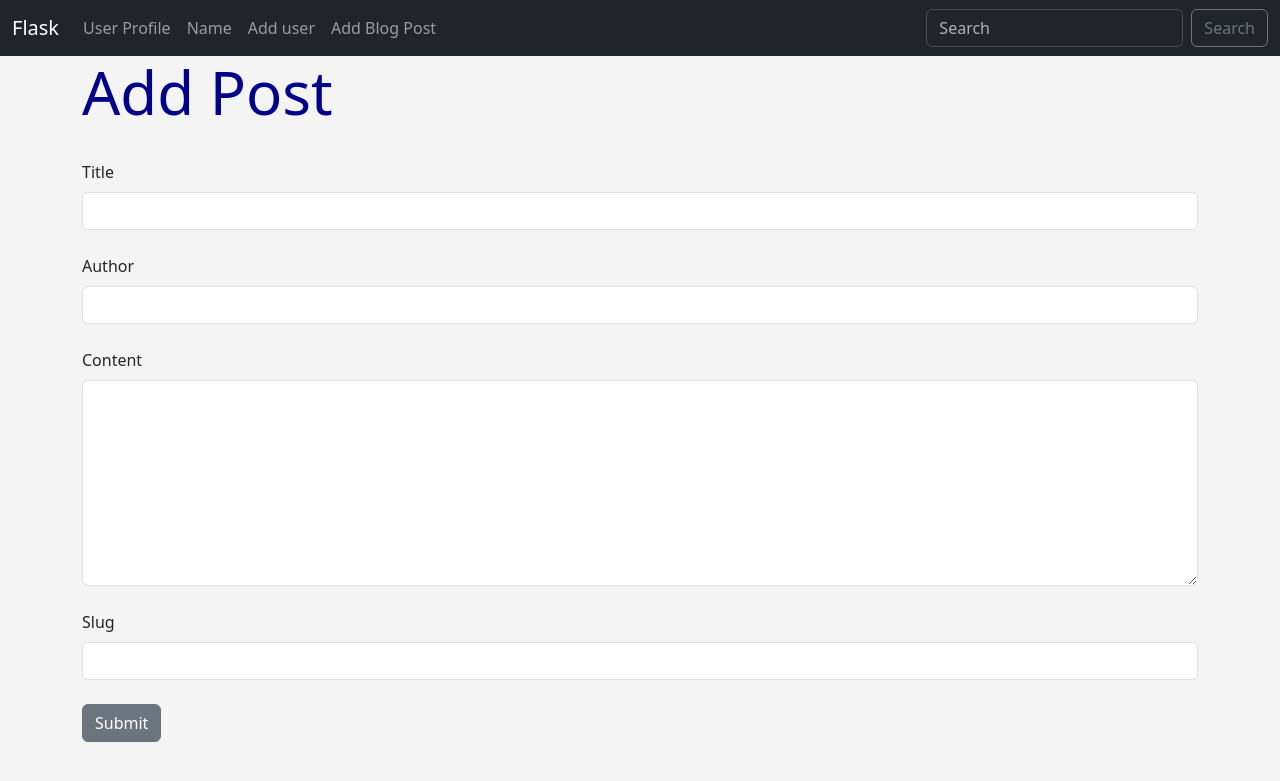
After one commit to FreitasLucasM/FlaskStudies, a Flask app: page /add-post in a window 1280 px wide. The commit adds this page. Shown: the top 781 px of the page. Run offline with Flask 3, Linux system fonts and the light colour scheme.

Commit message:
Add post blog

```diff
--- a/main.py
+++ b/main.py
@@ -2,21 +2,18 @@ from flask import Flask, render_template, flash, request, Response
 from flask_wtf import FlaskForm
 from wtforms import StringField, SubmitField, PasswordField, BooleanField, ValidationError, EmailField
 from wtforms.validators import DataRequired, EqualTo, Length
+from wtforms.widgets import TextArea
 
 from flask_sqlalchemy import SQLAlchemy
 from flask_migrate import Migrate
 
-from datetime import datetime
 # import pymysql
 from os import environ, path
 from dotenv import load_dotenv
-from datetime import date
+from datetime import date, datetime
 import json
 
 from werkzeug.security import generate_password_hash, check_password_hash
-
-
-
 
 
 # Set path to .env
@@ -24,7 +21,6 @@ basedir = path.abspath(path.dirname(__file__))
 load_dotenv(path.join(basedir, '.env'))
 
 app = Flask(__name__)
-
 
 
 # Add Database
@@ -37,6 +33,8 @@ db = SQLAlchemy(app)
 migrate = Migrate(app, db)
 
 # Create Model
+
+
 class users(db.Model):
     id = db.Column(db.Integer, primary_key=True)
     name = db.Column(db.String(200), nullable=False)
@@ -61,39 +59,82 @@ class users(db.Model):
     def __repr__(self):
         return '<Name %r>' % self.name
 
+# Blog model
+
+
+class Posts(db.Model):
+    id = db.Column(db.Integer, primary_key=True)
+    title = db.Column(db.String(255))
+    content = db.Column(db.Text)
+    author = db.Column(db.String(255))
+    date_posted = db.Column(db.DateTime, default=datetime.utcnow)
+    slug = db.Column(db.String(255))
+
 
 # Create a Form Class
 class NameForm(FlaskForm):
-    name =  StringField("What's Your Name", validators=[DataRequired()])
+    name = StringField("What's Your Name", validators=[DataRequired()])
     submit = SubmitField('Submit')
 
+
 class PasswordForm(FlaskForm):
-    email =  EmailField("Email", validators=[DataRequired()])
+    email = EmailField("Email", validators=[DataRequired()])
     password_hash = PasswordField("Password", validators=[DataRequired()])
     submit = SubmitField('Submit')
 
+
 class UserForm(FlaskForm):
-    name =  StringField("Name", validators=[DataRequired()])
+    name = StringField("Name", validators=[DataRequired()])
     email = StringField("Email", validators=[DataRequired()])
     favorite_color = StringField("Favorite color")
-    password_hash = PasswordField("Password", validators=[DataRequired(), EqualTo('password_hash2', message='Passwords must match')])
-    password_hash2 = PasswordField("Confirm Password", validators=[DataRequired()])
+    password_hash = PasswordField("Password", validators=[DataRequired(), EqualTo(
+        'password_hash2', message='Passwords must match')])
+    password_hash2 = PasswordField(
+        "Confirm Password", validators=[DataRequired()])
     submit = SubmitField('Submit')
 
+
+class PostForm(FlaskForm):
+    title = StringField("Title", validators=[DataRequired()])
+    content = StringField("Content", validators=[
+                          DataRequired()], widget=TextArea())
+    author = StringField("Author", validators=[DataRequired()])
+    slug = StringField("Slug", validators=[DataRequired()])
+    submit = SubmitField("Submit")
+
 # Json thing
+
+
 @app.route('/date')
 def get_current_date():
     favorite_pizza = {
         "John": "Pepperoni",
         "Mary": "Cheese",
-        "Tim":"Mushroom"
+        "Tim": "Mushroom"
     }
     return Response(json.dumps(favorite_pizza))
 
 
+@app.route('/add-post', methods=['GET', 'POST'])
+def add_post():
+    form = PostForm()
+    if form.validate_on_submit():
+        post = Posts(title=form.title.data, content=form.content.data,
+                     author=form.author.data, slug=form.slug.data)
+        # Clear the form
+        form.title.data = ''
+        form.content.data = ''
+        form.author.data = ''
+        form.slug.data = ''
+        # Add to database
+        db.session.add(post)
+        db.session.commit()
+        # Flash message
+        flash("Blog Post Submitted Successfully!")
+    return render_template("add_post.html", form=form)
 
 
-@app.route('/test_pw', methods = ['GET', 'POST'])
+@app.route('/test_pw', methods=['GET', 'POST'])
 def test_pwd():
     email = None
     password = None
@@ -106,7 +147,7 @@ def test_pwd():
         password = form.password_hash.data
 
         # check user
-        user = users.query.filter_by(email = email).first()
+        user = users.query.filter_by(email=email).first()
         if user:
             passed = user.verify_password(password)
             print(passed)
@@ -114,8 +155,7 @@ def test_pwd():
         # Clear form
         form.email.data = ''
         form.password_hash.data = ''
-    return render_template('test_pwd.html', email=email, password = password, form = form)
-
+    return render_template('test_pwd.html', email=email, password=password, form=form)
 
 
 @app.route('/delete/<int:id>')
@@ -149,7 +189,7 @@ def update(id):
             db.session.commit()
             flash("User Updated Successfully")
             our_users = users.query.order_by(users.date_added)
-            return render_template('update.html', form=form, name_to_update=name_to_update,our_users=our_users)
+            return render_template('update.html', form=form, name_to_update=name_to_update, our_users=our_users)
         except:
             flash("Something goes wrong, Try Again")
             our_users = users.query.order_by(users.date_added)
@@ -158,7 +198,8 @@ def update(id):
         our_users = users.query.order_by(users.date_added)
         return render_template('update.html', form=form, name_to_update=name_to_update, our_users=our_users)
 
-@app.route('/user/add', methods = ['GET', 'POST'])
+
+@app.route('/user/add', methods=['GET', 'POST'])
 def add_user():
     name = None
     form = UserForm()
@@ -166,8 +207,10 @@ def add_user():
         user = users.query.filter_by(email=form.email.data).first()
         if user is None:
             # Password hash
-            hashed_password = generate_password_hash(form.password_hash.data, "sha256")
-            user = users(name=form.name.data, email=form.email.data, favorite_color=form.favorite_color.data, password_hash=hashed_password)
+            hashed_password = generate_password_hash(
+                form.password_hash.data, "sha256")
+            user = users(name=form.name.data, email=form.email.data,
+                         favorite_color=form.favorite_color.data, password_hash=hashed_password)
             db.session.add(user)
             db.session.commit()
         name = form.name.data
@@ -179,41 +222,44 @@ def add_user():
     our_users = users.query.order_by(users.date_added)
     return render_template('add_user.html', form=form, name=name, our_users=our_users)
 
+
 @app.route('/')
 def index():
     favorite_pizza = ["Pepperoni", "Cheese", "Mushorons", 41]
     return render_template("home.html", title="Home", favorite_pizza=favorite_pizza)
 
+
 @app.route('/user/<name>')
 def profile(name):
     return render_template("profile.html", title="Profile", name=name)
 
-@app.route('/name', methods = ['GET', 'POST'])
+
+@app.route('/name', methods=['GET', 'POST'])
 def name():
     name = None
     form = NameForm()
     # Validate Form
     if form.validate_on_submit():
-       name = form.name.data
-       form.name.data = ''
-       flash("Form Submitted Sucessfully")
+        name = form.name.data
+        form.name.data = ''
+        flash("Form Submitted Sucessfully")
 
     return render_template('name.html',
-    title="Name",
-    name = name,
-    form = form)
+                           title="Name",
+                           name=name,
+                           form=form)
 
 
 @app.errorhandler(404)
 def not_found(e):
     return render_template("404.html"), 404
 
+
 @app.errorhandler(500)
 def internal_error(e):
     return render_template("500.html"), 500
 
 
-
 if __name__ == '__main__':
     port = int(environ.get("PORT", 9002))
     app.run(debug=True, host="0.0.0.0", port=port)
--- /dev/null
+++ b/templates/add_post.html
@@ -0,0 +1,34 @@
+{% extends "base.html" %}{% block content %} {% for message in
+get_flashed_messages() %}
+<br />
+<div class="alert alert-success alert-dismissible fade show" role="alert">
+  {{ message }}
+  <button
+    type="button"
+    class="btn-close"
+    data-bs-dismiss="alert"
+    aria-label="Close"
+  ></button>
+</div>
+
+{% endfor %}
+
+<h1>Add Post</h1>
+<br />
+<form action="/add-post" method="POST">
+  {{ form.hidden_tag() }} {{ form.title.label(class="form-label") }} {{
+  form.title(class="form-control") }}
+  <br />
+  {{ form.author.label(class="form-label") }} {{
+  form.author(class="form-control") }}
+  <br />
+  {{ form.content.label(class="form-label") }} {{
+  form.content(class="form-control", rows="8") }}
+  <br />
+  {{ form.slug.label(class="form-label") }} {{ form.slug(class="form-control")
+  }}
+  <br />
+  {{ form.submit(class="btn btn-secondary") }}
+</form>
+
+{% endblock %}
--- a/templates/navbar.html
+++ b/templates/navbar.html
@@ -29,10 +29,23 @@
           >
         </li>
         <li class="nav-item">
-            <a class="nav-link" aria-current="page" href="{{ url_for('add_user') }}">
-              Add user</a
-            >
-          </li>
+          <a
+            class="nav-link"
+            aria-current="page"
+            href="{{ url_for('add_user') }}"
+          >
+            Add user</a
+          >
+        </li>
+        <li class="nav-item">
+          <a
+            class="nav-link"
+            aria-current="page"
+            href="{{ url_for('add_post') }}"
+          >
+            Add Blog Post</a
+          >
+        </li>
       </ul>
 
       <form class="d-flex" role="search">
```
Also changed, not shown: migrations/versions/9ac5e5f9f1c3_.py (added, +36 -0 lines).
